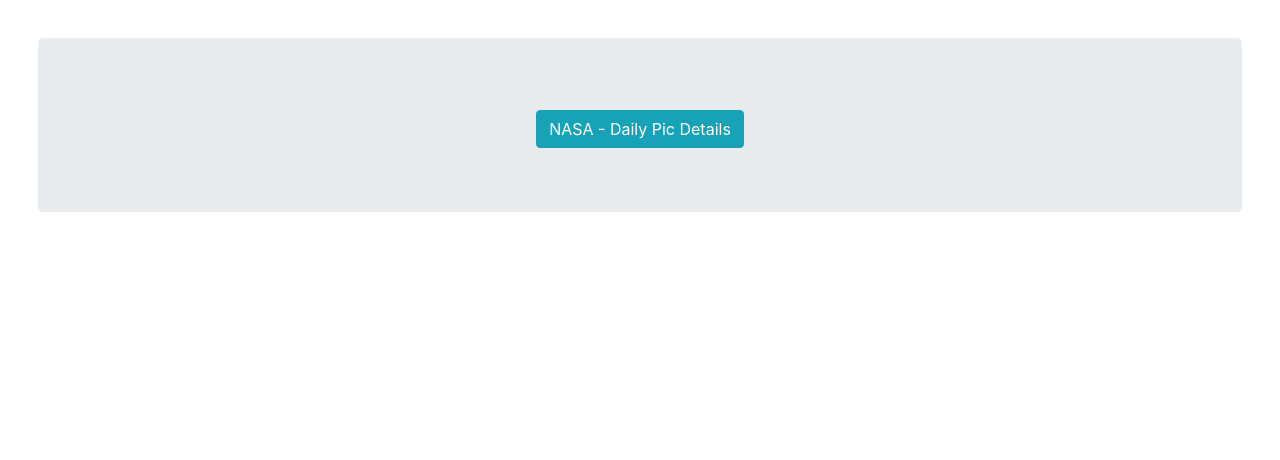
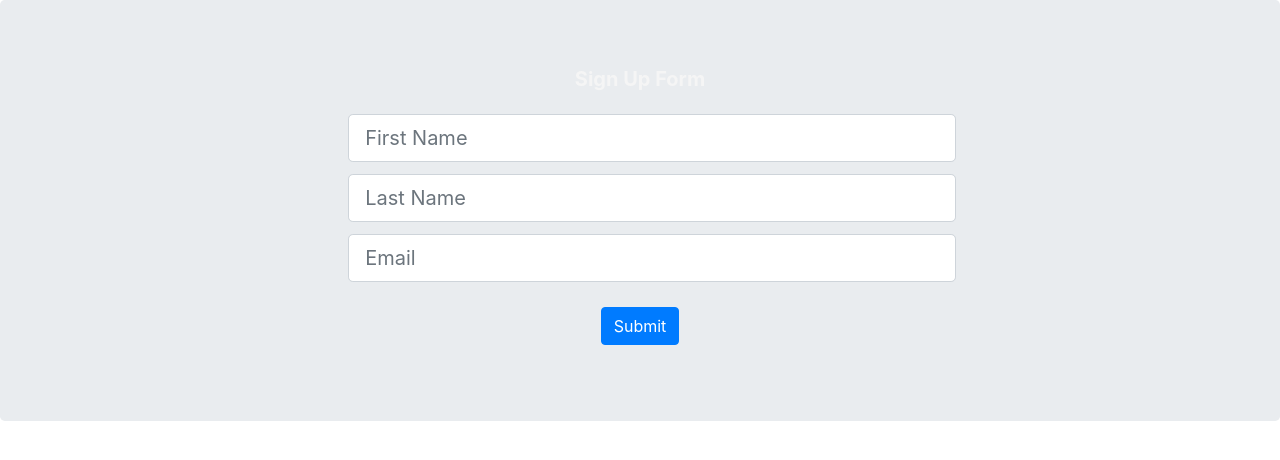
Before and after one commit to PrestonElliott/React-Hooks, a React (Create React App) app in the folder react-hooks/: page / in a window 1280 px wide. Shown: the top 460 px of the page. Built offline with nearby package versions, Linux system fonts and the light colour scheme; no server answers.

Commit message:
new form

```diff
--- a/react-hooks/src/App.js
+++ b/react-hooks/src/App.js
@@ -5,6 +5,7 @@
 // import HookForm from './Components/Forms/hookForm';
 // import RefactoredHookForm from './Components/Forms/refactoredHookForm'
 // import AbstractHookForm from './Components/Forms/abstractHookForm'
+import CalendarForm from './Components/Forms/calendarForm'
 
 // import ClassCounter from './Components/Counters/classCounter'
 // import HookCounter from './Components/Counters/hookCounter'
@@ -12,7 +13,7 @@
 
 // import ToDoHook from './Components/ToDos/toDoHooks'
 
-import FunctionDailyPic from './Components/DataFetch/functionFetchData'
+// import FunctionDailyPic from './Components/DataFetch/functionFetchData'
 // import ClassDailyPic from './Components/DataFetch/classFetchData'
 
 // import DetailsModal from './Components/DataFetch/modal'
@@ -24,8 +25,9 @@
 	return (
 		<Fragment>
 			<div>
+				<CalendarForm/>
 				{/* <DetailsModal /> */}
-				<FunctionDailyPic />
+				{/* <FunctionDailyPic /> */}
 				{/* <ClassDailyPic /> */}
 				{/* <ToDoHook/> */}
 				{/* <HookReducerCounter/> */}
--- /dev/null
+++ b/react-hooks/src/Components/Forms/calendarForm.jsx
@@ -0,0 +1,94 @@
+import React, { useState, useEffect } from 'react'
+import { Form, Button, Jumbotron } from 'react-bootstrap'
+
+export default function CalendarForm() {
+
+    // CREATE OBJECTS TO PASS AS ARGUMENTS INTO FUNCTION useFormUpdate
+    const firstName = useFormUpdate()
+    const lastName = useFormUpdate()
+    const email = useFormUpdate()
+
+    // REFACTORED REACT HOOKS - FORM FIELDS EVENT HANDLER
+    // CUSTOM REACT HOOK useFormUpdate - WORKS FOR ALL FORM FIELDS
+    function useFormUpdate(initialValue) {
+        const [value, formValue] = useState(initialValue)
+
+        function handleChange(e) {
+            formValue(e.target.value)
+        }
+
+        return {
+            value,
+            onChange: handleChange
+        }
+    }
+
+    // REFACTORED REACT HOOKS - FORM SUBMIT EVENT HANDLER
+    const handleSubmit = (e) => {
+        e.preventDefault()
+
+        fetch('http://localhost:3000/users', {
+            method: 'POST',
+            headers: {
+                    Accept: 'application/json',
+                    'Content-Type':'application/json' },
+            body: JSON.stringify({
+                user: {
+                    firstName: firstName.value,
+                    lastName: lastName.value,
+                    email: email.value
+                }
+            })
+        })
+    }
+
+    useEffect(() => { document.title = firstName.value + ' ' + lastName.value })
+
+    return (
+        <>
+        <Jumbotron id="calendar-form">
+            <Form
+                className="sign-up-form"
+                onSubmit={handleSubmit}
+            >
+
+                <Form.Label className="form-header">
+                    Sign Up Form
+                </Form.Label>
+
+                <Form.Control
+                    className="form-fields"
+                    size="lg"
+                    type="text"
+                    placeholder="First Name"
+                    {...firstName}
+                />
+
+                <Form.Control
+                    className="form-fields"
+                    size="lg"
+                    type="text"
+                    placeholder="Last Name"
+                    {...lastName}
+                />
+
+                <Form.Control
+                    className="form-fields"
+                    size="lg"
+                    type="text"
+                    placeholder="Email"
+                    {...email}
+                />
+
+                <Button
+                    className="submit-button"
+                    variant="primary"
+                    type="submit"
+                >
+                    Submit
+                </Button>
+            </Form>
+        </Jumbotron>
+        </>
+    )
+}
```
